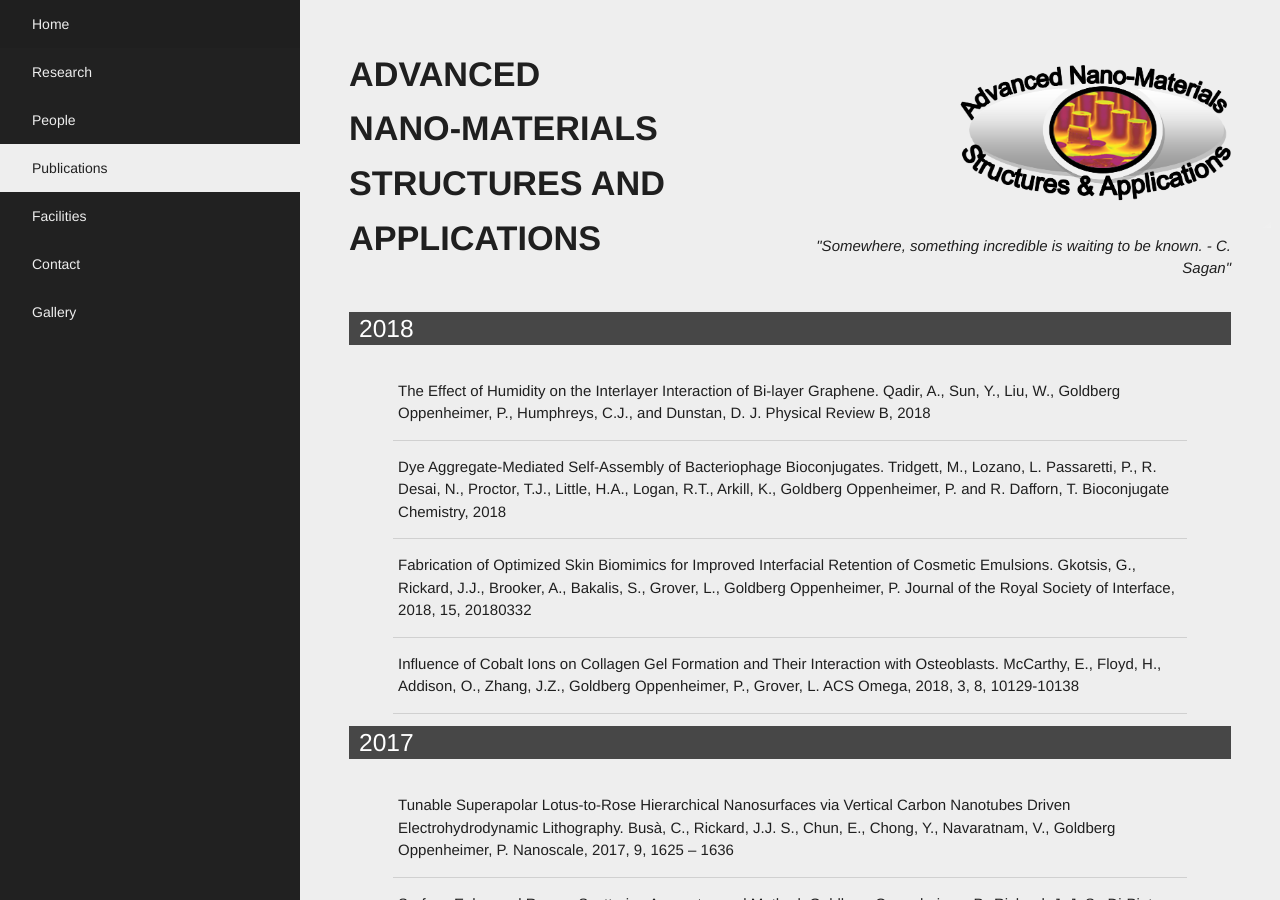
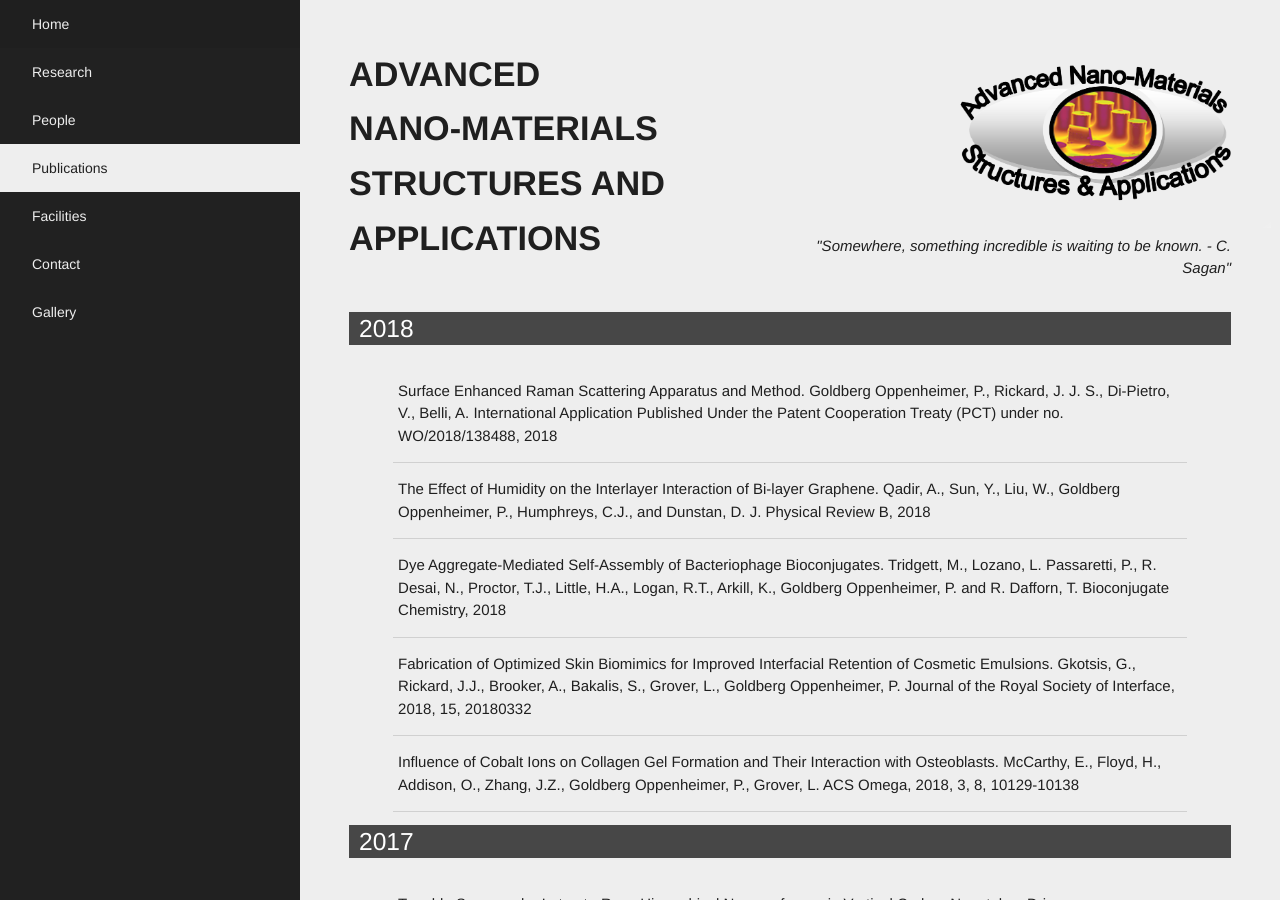
Before and after one commit to cbanbury/anmsa-port, a Jekyll site: the page built from publications.html, in a window 1280 px wide and 900 px high. Built offline with Jekyll 4.4.1, drawn with Linux system fonts in a browser that asks for light colours.

Commit message:
Update publications.yml

```diff
--- a/_data/publications.yml
+++ b/_data/publications.yml
@@ -1,5 +1,6 @@
 - year: 2018
   publications:
+    - 'Surface Enhanced Raman Scattering Apparatus and Method. Goldberg Oppenheimer, P., Rickard, J. J. S., Di-Pietro, V., Belli, A. International Application Published Under the Patent Cooperation Treaty (PCT) under no. WO/2018/138488, 2018'
     - 'The Effect of Humidity on the Interlayer Interaction of Bi-layer Graphene.  Qadir, A., Sun, Y., Liu, W., Goldberg Oppenheimer, P., Humphreys, C.J., and Dunstan, D. J. Physical Review B, 2018'
     - 'Dye Aggregate-Mediated Self-Assembly of Bacteriophage Bioconjugates.  Tridgett, M., Lozano, L. Passaretti, P., R. Desai, N., Proctor, T.J.,  Little, H.A., Logan, R.T., Arkill, K., Goldberg Oppenheimer, P. and R. Dafforn, T. Bioconjugate Chemistry, 2018'
     - 'Fabrication of Optimized Skin Biomimics for Improved Interfacial Retention of Cosmetic Emulsions. Gkotsis, G., Rickard, J.J., Brooker, A., Bakalis, S., Grover, L., Goldberg Oppenheimer, P. Journal of the Royal Society of Interface, 2018, 15, 20180332'
```
